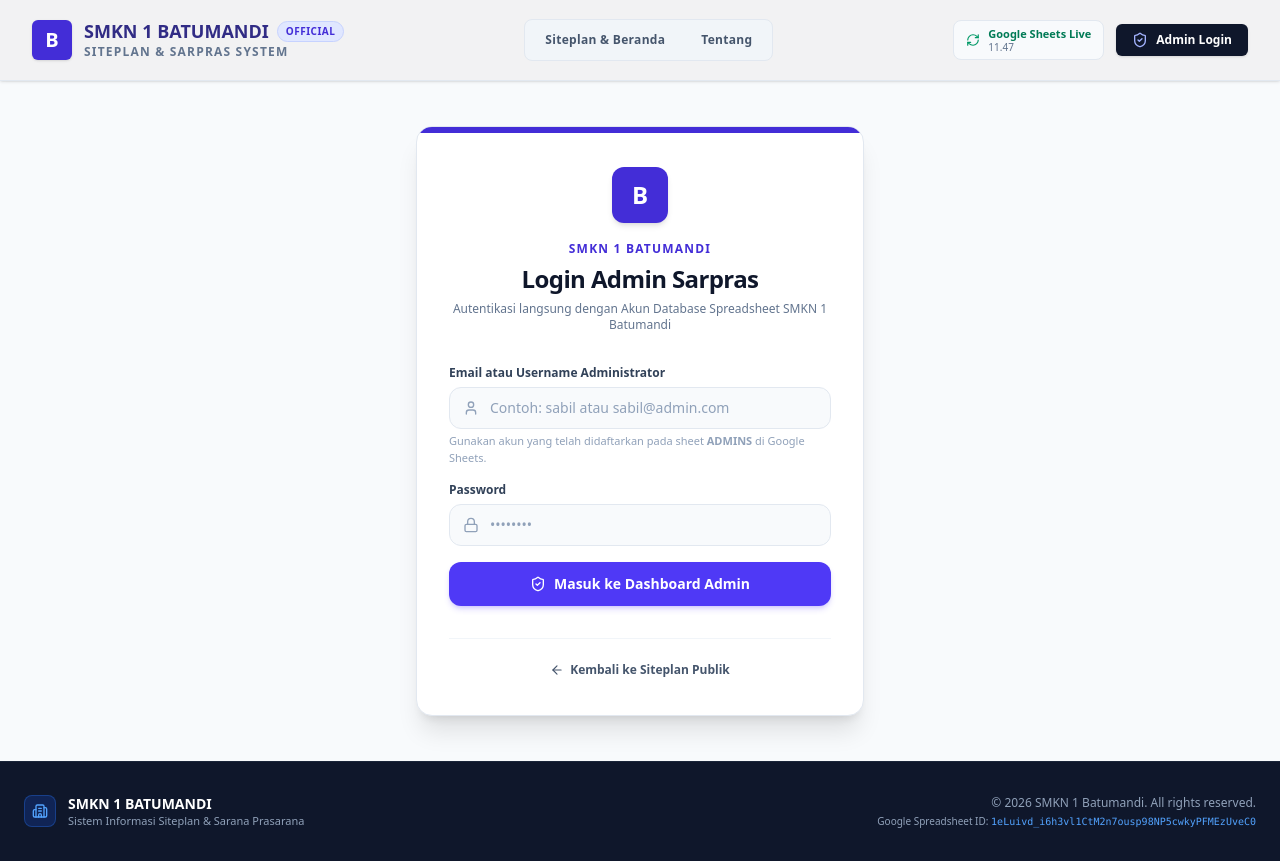
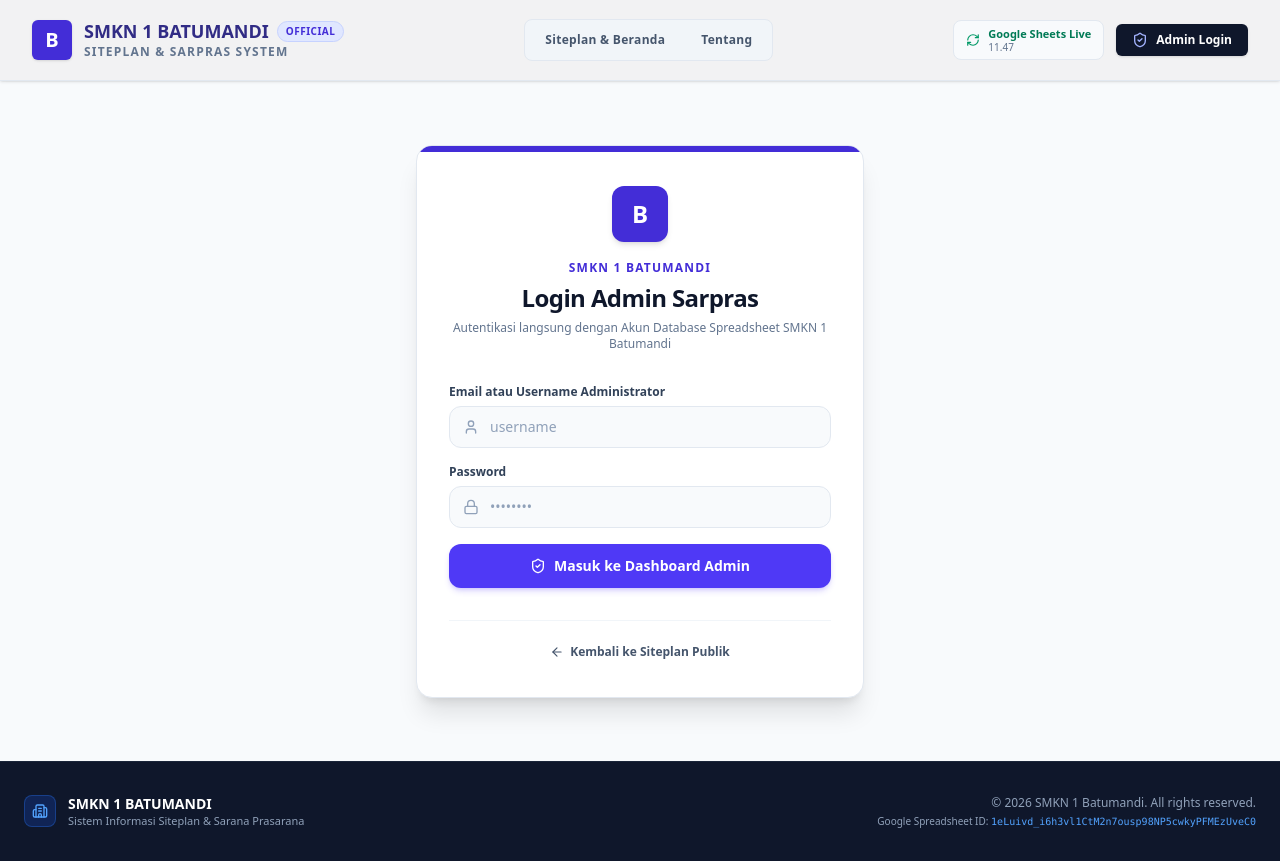
Before and after one commit to opsimpeg-creator/sarprasbtm, a React (Vite) app: page / in a window 1280 px wide. Both pictures are taken after a click on the button "Admin Login". Built offline with nearby package versions, Linux system fonts and the light colour scheme; no server answers.

Commit message:
fix: update project files and sync repository

```diff
--- a/src/pages/AdminLoginPage.tsx
+++ b/src/pages/AdminLoginPage.tsx
@@ -75,12 +75,11 @@
                 required
                 value={identifier}
                 onChange={(e) => setIdentifier(e.target.value)}
-                placeholder="Contoh: sabil atau sabil@admin.com"
+                placeholder="username"
                 className="w-full bg-slate-50 border border-slate-200 rounded-xl pl-10 pr-4 py-2.5 text-sm text-slate-900 placeholder-slate-400 focus:outline-none focus:border-indigo-600 focus:ring-1 focus:ring-indigo-600 transition-all font-medium"
               />
             </div>
             <p className="text-[11px] text-slate-400 mt-1">
-              Gunakan akun yang telah didaftarkan pada sheet <strong>ADMINS</strong> di Google Sheets.
             </p>
           </div>
 
```
